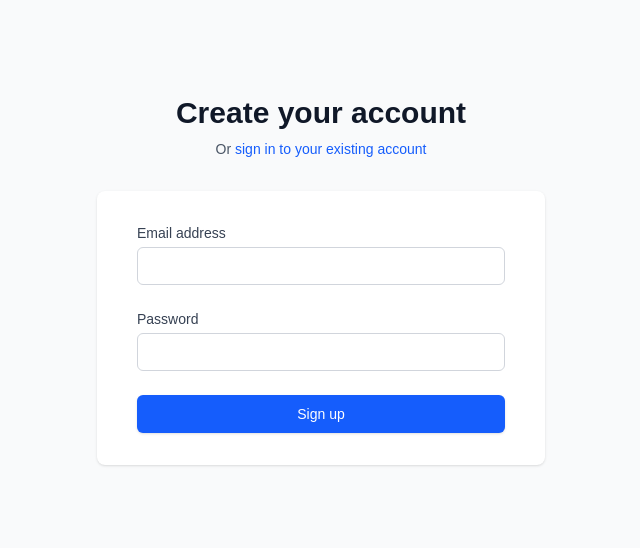
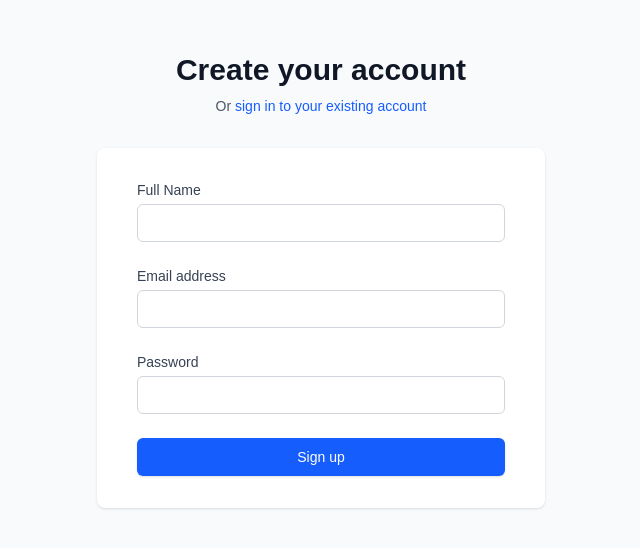
Before and after one commit to sunadi02/job-application-tracker, a Next.js app: page /signup in a window 1280 px wide. Shown: the part 132-680 px from the top of the page, without its empty margins (319-959 px from the left). Built offline with nearby package versions, Linux system fonts and the light colour scheme; no server answers.

Commit message:
Initial commit: Firebase form working

```diff
--- a/src/app/dashboard/page.tsx
+++ b/src/app/dashboard/page.tsx
@@ -6,10 +6,27 @@ import { useRouter } from 'next/navigation';
 import { onAuthStateChanged, signOut } from 'firebase/auth';
 import { auth } from '@/lib/firebase';
 import AddApplicationForm from '@/components/AddApplicationForm';
+import type { User } from 'firebase/auth';
 
 export default function Dashboard() {
   const router = useRouter();
   const [userEmail, setUserEmail] = useState('');
+  const [user, setUser] = useState<User | null>(null);
+
+
+
+useEffect(() => {
+  const unsubscribe = onAuthStateChanged(auth, (user) => {
+    if (!user) {
+      router.push('/login');
+    } else {
+      console.log('User is logged in:', user);
+      setUser(user);
+      setUserEmail(user.email || '');
+    }
+  });
+  return () => unsubscribe();
+}, [router]);
 
   useEffect(() => {
     const unsubscribe = onAuthStateChanged(auth, (user) => {
@@ -39,7 +56,7 @@ export default function Dashboard() {
         <div className="max-w-6xl mx-auto px-4 sm:px-6 lg:px-8 py-4 flex justify-between items-center">
           <h1 className="text-xl font-semibold text-gray-900">JobTracker Dashboard</h1>
           <div className="flex items-center space-x-4">
-            <p className="text-sm text-gray-700">Welcome, {userEmail}</p>
+            <p className="text-sm text-gray-700">Welcome, {user?.displayName || userEmail.split('@')[0]}</p>
             <button
               onClick={handleLogout}
               className="text-sm bg-red-500 hover:bg-red-600 text-white py-1 px-3 rounded"
@@ -50,9 +67,9 @@ export default function Dashboard() {
         </div>
       </header>
 
-      {/* Main Content */}
+
       <main className="max-w-6xl mx-auto px-4 sm:px-6 lg:px-8 py-8">
-        {/* Add New Application Form */}
+
         <AddApplicationForm />
 
 
--- a/src/app/page.tsx
+++ b/src/app/page.tsx
@@ -1,10 +1,8 @@
-// src/app/page.tsx
+
 import Link from "next/link";
 
-// This is a temporary placeholder for the main dashboard
+
 export default function Home() {
-  // For now, we'll just show a welcome message.
-  // Later, this will be a protected route that shows the user's job applications.
   return (
     <div className="min-h-screen bg-gray-50">
       <header className="bg-white shadow-sm">
@@ -22,7 +20,7 @@ export default function Home() {
           <h2 className="text-3xl font-bold text-gray-900 mb-4">Track Your Job Search</h2>
           <p className="text-lg text-gray-600 mb-8">Organize your applications, interviews, and offers all in one place.</p>
           <Link
-            href="/signup"
+            href="/login"
             className="inline-flex items-center px-6 py-3 border border-transparent text-base font-medium rounded-md shadow-sm text-white bg-blue-600 hover:bg-blue-700 focus:outline-none focus:ring-2 focus:ring-offset-2 focus:ring-blue-500"
           >
             Get Started
--- a/src/app/signup/page.tsx
+++ b/src/app/signup/page.tsx
@@ -4,10 +4,12 @@
 import { useState } from 'react';
 import { useRouter } from 'next/navigation';
 import Link from 'next/link';
-import { createUserWithEmailAndPassword } from 'firebase/auth';
-import { auth } from '@/lib/firebase';
+import { createUserWithEmailAndPassword, updateProfile } from 'firebase/auth';
+import { doc, setDoc } from 'firebase/firestore';
+import { auth, db } from '@/lib/firebase';
 
 export default function SignUp() {
+  const [name, setName] = useState('');
   const [email, setEmail] = useState('');
   const [password, setPassword] = useState('');
   const [error, setError] = useState('');
@@ -22,15 +24,26 @@ export default function SignUp() {
     try {
 
       const userCredential = await createUserWithEmailAndPassword(auth, email, password);
-      console.log('User created:', userCredential.user);
+      const user = userCredential.user;
 
 
+      await updateProfile(user, {
+        displayName: name
+      });
+
+
+      await setDoc(doc(db, 'users', user.uid), {
+        name: name,
+        email: email,
+        createdAt: new Date().toISOString(),
+      });
+
+      console.log('User created and profile updated:', user);
       router.push('/dashboard');
     } catch (error: unknown) {
-
       console.error('Error signing up:', error);
       if (error instanceof Error) {
-        setError(error.message || 'Failed to create an account. Please try again.');
+        setError(error.message);
       } else {
         setError('Failed to create an account. Please try again.');
       }
@@ -61,6 +74,26 @@ export default function SignUp() {
                 {error}
               </div>
             )}
+
+
+            <div>
+              <label htmlFor="name" className="block text-sm font-medium text-gray-700">
+                Full Name
+              </label>
+              <div className="mt-1">
+                <input
+                  id="name"
+                  name="name"
+                  type="text"
+                  autoComplete="name"
+                  required
+                  value={name}
+                  onChange={(e) => setName(e.target.value)}
+                  className="appearance-none block w-full px-3 py-2 border border-gray-300 rounded-md placeholder-gray-400 focus:outline-none focus:ring-blue-500 focus:border-blue-500 sm:text-sm"
+                />
+              </div>
+            </div>
+
             <div>
               <label htmlFor="email" className="block text-sm font-medium text-gray-700">
                 Email address
--- a/src/components/AddApplicationForm.tsx
+++ b/src/components/AddApplicationForm.tsx
@@ -1,10 +1,10 @@
-// src/components/AddApplicationForm.tsx
+
 'use client';
 
 import { useState } from 'react';
 import { addDoc, collection } from 'firebase/firestore';
-import { db, auth } from '@/lib/firebase'; // Use your correct import path
-import { JobApplication } from '@/types'; // Use your correct import path
+import { db, auth } from '@/lib/firebase';
+import { JobApplication } from '@/types';
 
 export default function AddApplicationForm() {
   const [company, setCompany] = useState('');
@@ -13,41 +13,46 @@ export default function AddApplicationForm() {
   const [appliedDate, setAppliedDate] = useState(new Date().toISOString().split('T')[0]); // Default to today
   const [note, setNote] = useState('');
   const [isLoading, setIsLoading] = useState(false);
+  const [error, setError] = useState('');
 
   const handleSubmit = async (e: React.FormEvent) => {
     e.preventDefault();
     setIsLoading(true);
+    setError('');
 
-    // Get the current user
+
     const user = auth.currentUser;
     if (!user) {
-      console.error('No user logged in!');
+      setError('No user logged in! Please log in again.');
+      setIsLoading(false);
       return;
     }
 
-    // Create a new application object
+
     const newApplication: Omit<JobApplication, 'id'> = {
       company,
       role,
       status,
       appliedDate,
       note,
-      userId: user.uid, // The most important part: link to the user
+      userId: user.uid,
     };
 
     try {
-      // Add a new document to the "applications" collection in Firestore
+      console.log('Attempting to add document:', newApplication);
+
       const docRef = await addDoc(collection(db, 'applications'), newApplication);
       console.log('Document written with ID: ', docRef.id);
 
-      // Reset the form
       setCompany('');
       setRole('');
       setStatus('Applied');
       setNote('');
-      // Keep the date as today for quick adding another
+      alert('Application added successfully!');
+
     } catch (error) {
       console.error('Error adding document: ', error);
+      setError(`Failed to add application: ${error}`);
     } finally {
       setIsLoading(false);
     }
@@ -56,6 +61,13 @@ export default function AddApplicationForm() {
   return (
     <div className="bg-white p-6 rounded-lg shadow-md mb-8">
       <h2 className="text-xl font-semibold mb-4">➕ Add New Application</h2>
+
+      {error && (
+        <div className="bg-red-50 border border-red-200 text-red-600 px-4 py-3 rounded-md text-sm mb-4">
+          {error}
+        </div>
+      )}
+
       <form onSubmit={handleSubmit} className="space-y-4">
         <div className="grid grid-cols-1 md:grid-cols-2 gap-4">
           <div>
```
Also changed, not shown: src/components/ApplicationList.tsx (added).
